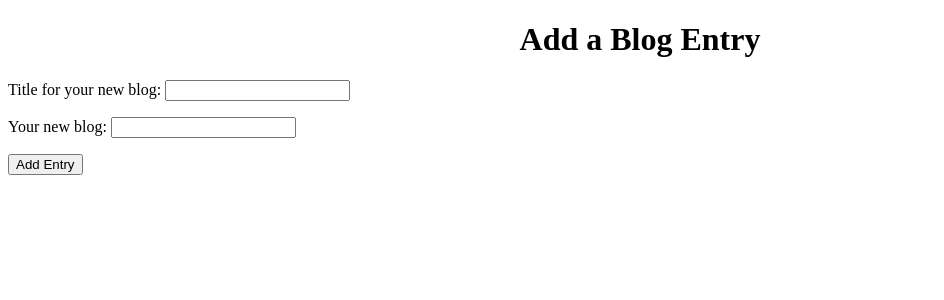
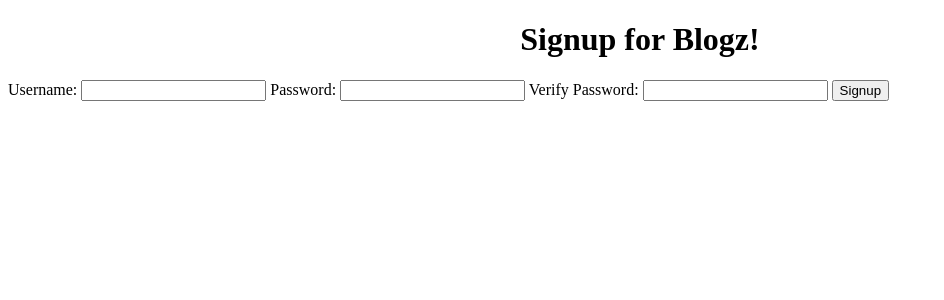
Before and after one commit to carrollrl/blogz, a Flask app: page /newpost in a window 1280 px wide. Shown: the part 26-326 px from the top of the page, without its empty margins (0-944 px from the left). Run offline with Flask 2, Linux system fonts and the light colour scheme; the visitor is signed in with stand-in values (Sample User, id 1).

Commit message:
5/4/18, 7:31 PM

```diff
--- a/main.py
+++ b/main.py
@@ -28,7 +28,7 @@ class User(db.Model):
     id = db.Column(db.Integer, primary_key=True)
     username = db.Column(db.String(50))
     password = db.Column(db.String(120))
-    blogs = db.relationship('Blog', backref='owner_id', lazy='joined')
+    blogs = db.relationship('Blog', backref='owner_id')
 
     def __init__(self, username, password):
         self.username = username
@@ -112,13 +112,13 @@ def signup():
                 session['username'] = username
                 return redirect('/newpost?username={0}'.format(new_user))
             else:
-                return render_template('signup.html', username='', password='', verify='', username_error=username_error, password_error=password_error, verify_error=verify_error)
+                flash('That username already exists.')
+                return redirect('/signup')
 
         else:
             return render_template('signup.html', username_error=username_error, password_error=password_error, verify_error=verify_error, username=username, password='', verify='')
 
     return render_template('signup.html')
-
 
 
 @app.route('/blog', methods=['POST', 'GET'])
@@ -157,14 +157,10 @@ def new_post():
             db.session.add(newblog)
             db.session.commit()
             return redirect('/blog?id='+str(newblog.id))
-            # this is the url. stuff in "" is static,
-            # concatenated with newblog with attribute 'id'.
-            # redirects to /blog with newblog id, python knows
-            # that the id info is already contained there.
         else:
             return render_template('newpost.html', title=title, body=body, title_error=title_error, body_error=body_error)
 
-    return render_template('newpost.html')
+    return render_template('signup.html')
 
 
 if __name__ == '__main__':
--- a/templates/signup.html
+++ b/templates/signup.html
@@ -2,13 +2,13 @@
 
 {% block content %}
 <h1>Signup for Blogz!</h1>
-<form action="/signup" method="post">
+<form action="/signup" method="POST">
     <label>Username:
         <input type="text" name="username" id="username" />
     </label>
 
     {% if username_error %}
-    <p class="error">{{username_error}}</p>
+        <p class="error">{{username_error}}</p>
     {% endif %}
 
     <label>Password:
@@ -16,7 +16,7 @@
     </label>
 
     {% if password_error %}
-    <p class="error">{{password_error}}</p>
+        <p class="error">{{password_error}}</p>
     {% endif %}
 
     <label>Verify Password:
@@ -24,7 +24,7 @@
     </label>
 
     {% if verify_error %}
-    <p class="error">{{verify_error}}</p>
+        <p class="error">{{verify_error}}</p>
     {% endif %}
 
     <input type="submit" value="Signup">
```
